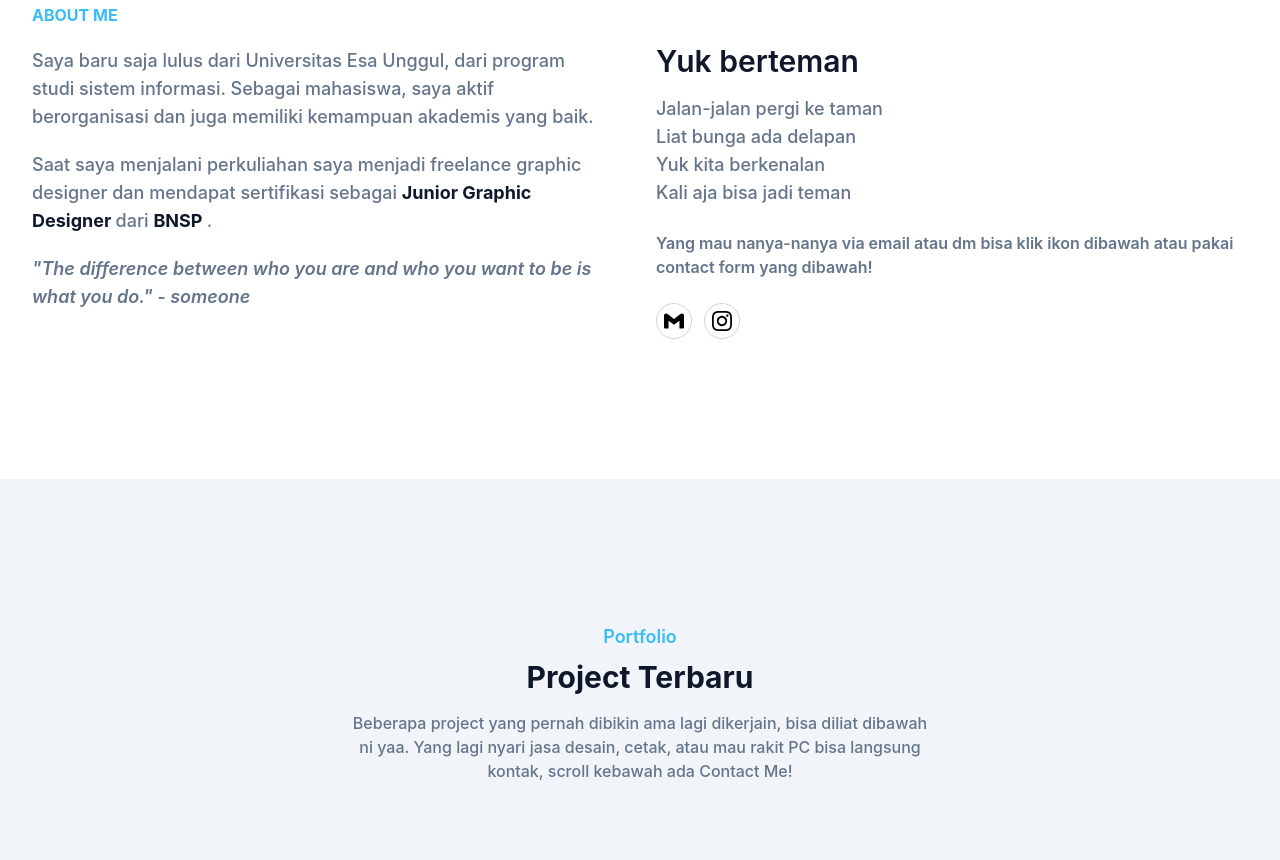
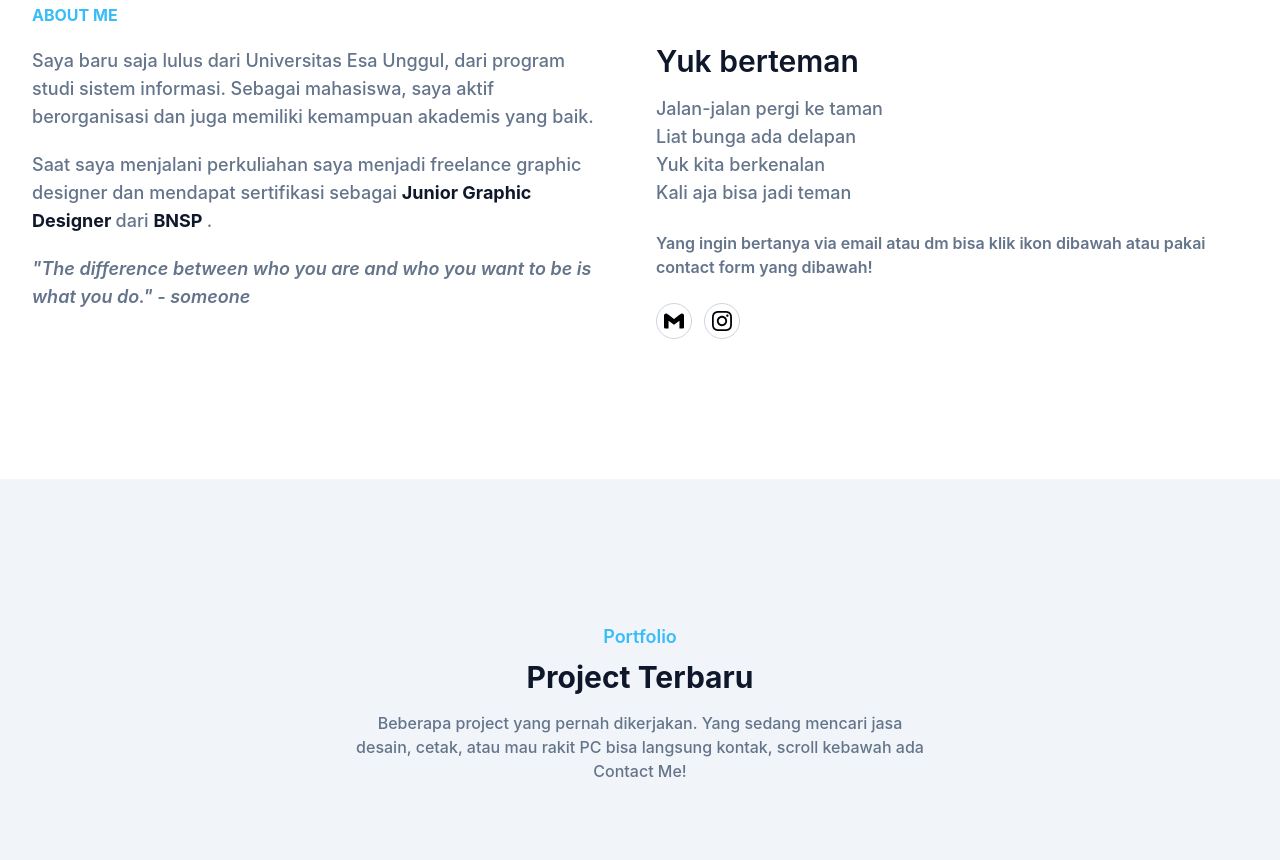
Before and after one commit to giyanseptiyanto/portfolio-tailwind-css, a website: page index.html in a window 1280 px wide. Shown: the part 679-1539 px from the top of the page. Drawn offline with Linux system fonts and the light colour scheme; grey boxes are pictures that could not be loaded.

Commit message:
perbarui isi

```diff
--- a/index.html
+++ b/index.html
@@ -50,7 +50,7 @@
       <div class="container">
         <div class="relative flex items-center justify-between">
           <div class="px-4">
-            <a href="#home" class="block py-6 text-lg font-bold text-primary">Ggiti</a>
+            <a href="#home" class="block py-6 text-lg font-bold text-primary">Gi</a>
           </div>
           <div class="flex items-center px-4">
             <button id="hamburger" name="hamburger" type="button" class="absolute right-4 block lg:hidden">
@@ -121,7 +121,7 @@
               Yuk kita berkenalan <br />
               Kali aja bisa jadi teman <br />
             </p>
-            <p class="mb-6 text-base font-semibold text-secondary dark:text-white">Yang mau nanya-nanya via email atau dm bisa klik ikon dibawah atau pakai contact form yang dibawah!</p>
+            <p class="mb-6 text-base font-semibold text-secondary dark:text-white">Yang ingin bertanya via email atau dm bisa klik ikon dibawah atau pakai contact form yang dibawah!</p>
             <div class="flex items-center">
               <!-- Icon Gmail -->
               <a href="https://mail.google.com/mail/u/0/?hl=id&tf=cm&fs=1&to=giyanseptiyanto@gmail.com" target="_blank" class="mr-3 flex h-9 w-9 items-center justify-center rounded-full border border-slate-300 hover:border-primary hover:bg-primary hover:text-white">
@@ -157,7 +157,7 @@
             <h4 class="mb-2 text-lg font-semibold text-primary">Portfolio</h4>
             <h2 class="mb-4 text-3xl font-bold text-dark dark:text-white">Project Terbaru</h2>
             <p class="text-md font-medium text-secondary">
-              Beberapa project yang pernah dibikin ama lagi dikerjain, bisa diliat dibawah ni yaa. Yang lagi nyari jasa desain, cetak, atau mau rakit PC bisa langsung kontak, scroll kebawah ada Contact Me!
+              Beberapa project yang pernah dikerjakan. Yang sedang mencari jasa desain, cetak, atau mau rakit PC bisa langsung kontak, scroll kebawah ada Contact Me!
             </p>
           </div>
         </div>
```
